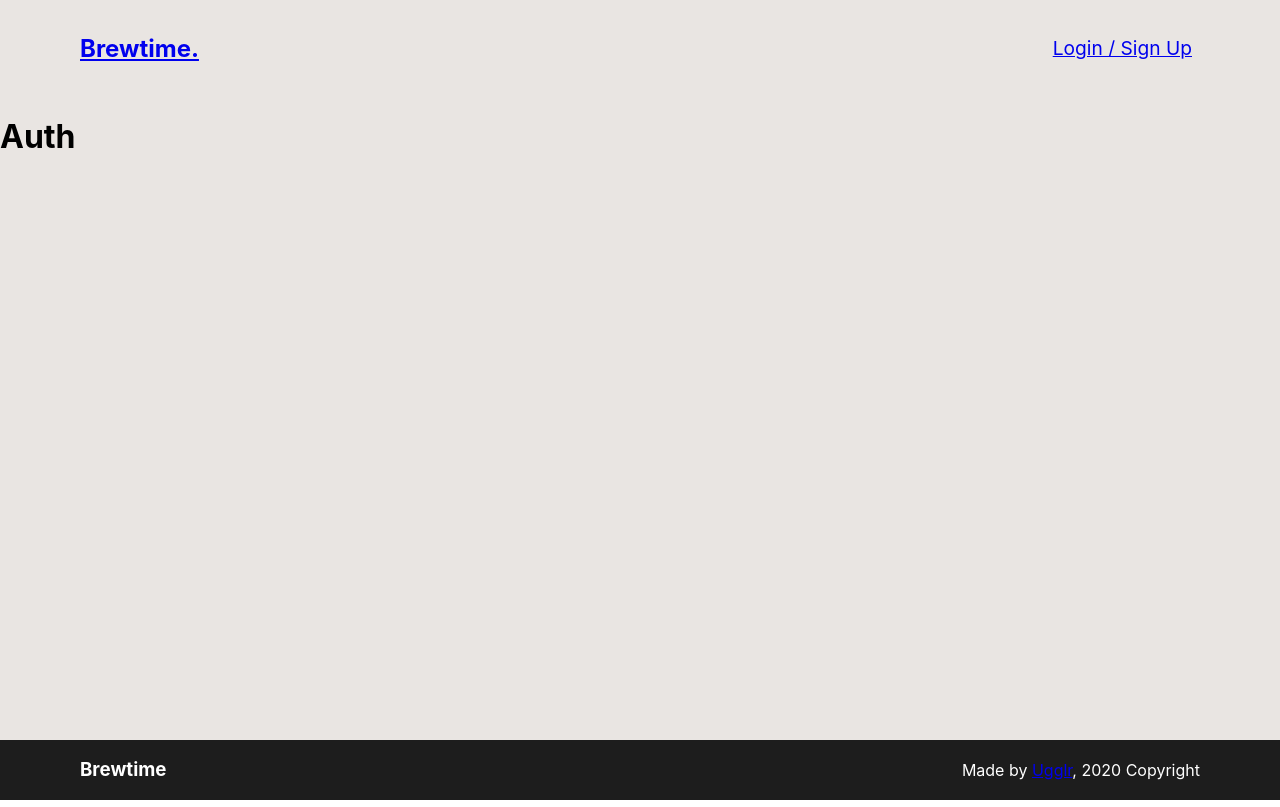
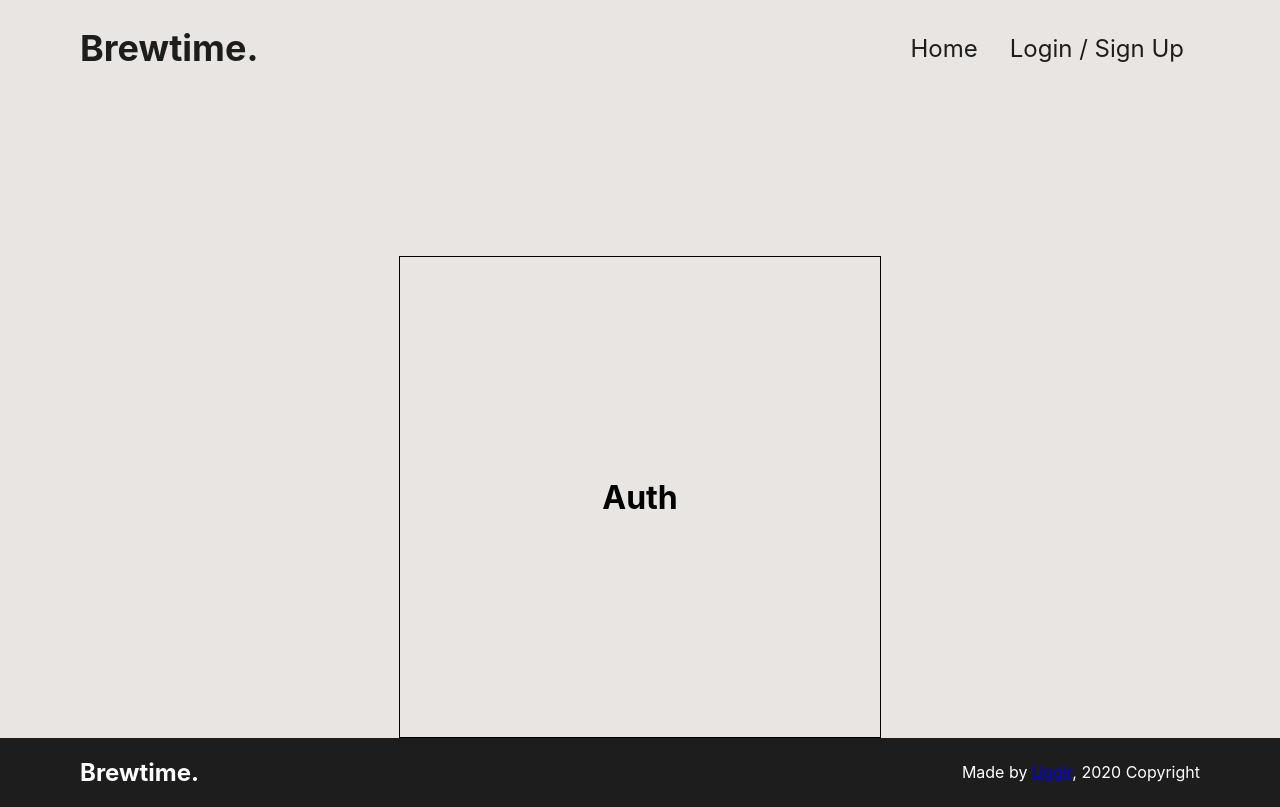
Before and after one commit to ugglr/Brewtime, a React (Create React App) app in the folder frontend/: page /auth in a window 1280 px wide. Built offline with nearby package versions, Linux system fonts and the light colour scheme.

Commit message:
added subscribe field.

```diff
--- a/frontend/package.json
+++ b/frontend/package.json
@@ -8,6 +8,7 @@
     "@testing-library/user-event": "^7.1.2",
     "react": "^16.13.1",
     "react-dom": "^16.13.1",
+    "react-mailchimp-subscribe": "^2.1.0",
     "react-router-dom": "^5.1.2",
     "react-scripts": "3.4.0",
     "styled-components": "^5.0.1"
--- a/frontend/src/components/AppContainer.js
+++ b/frontend/src/components/AppContainer.js
@@ -13,8 +13,10 @@ const Body = styled.body`
   background-color: ${MAIN_BG};
 `;
 const ContentContainer = styled.div`
+  display: flex;
   flex: 1 0 auto;
   width: 100%;
+  justify-content: center;
 `;
 
 const AppContainer = props => {
--- a/frontend/src/components/Auth.js
+++ b/frontend/src/components/Auth.js
@@ -1,7 +1,17 @@
 import React from "react";
 import styled from "styled-components";
 
-const Container = styled.div``;
+const Container = styled.div`
+  display: flex;
+  align-items: center;
+  justify-content: center;
+  margin-top: 10rem;
+  width: 30rem;
+  height: 30rem;
+  border-color: black;
+  border-width: 1px;
+  border-style: solid;
+`;
 
 const Auth = () => {
   return (
--- a/frontend/src/components/Button.js
+++ b/frontend/src/components/Button.js
@@ -0,0 +1,34 @@
+import React from "react";
+import styled, { css } from "styled-components";
+
+import { FERN_GREEN as PrimaryColor } from "./Theme/colors";
+
+const Button = styled.button`
+  background: transparent;
+  border-radius: 3px;
+  border: 2px solid ${PrimaryColor};
+  color: ${PrimaryColor};
+  margin: 0 1em;
+  padding: 0.25em 1em;
+  font-size: 1.5rem;
+  cursor: pointer;
+
+  ${props =>
+    props.primary &&
+    css`
+      background: ${PrimaryColor};
+      color: white;
+
+      &:hover {
+        background: transparent;
+        color: ${PrimaryColor};
+      }
+    `};
+`;
+
+const B = props => {
+  if (!props.onClick) return <Button>No Onclick</Button>;
+  return <Button {...props}>{props.children}</Button>;
+};
+
+export default B;
--- a/frontend/src/components/Footer.js
+++ b/frontend/src/components/Footer.js
@@ -24,7 +24,7 @@ const Footer = () => {
   return (
     <FooterContainer>
       <NameContainer>
-        <h3>Brewtime</h3>
+        <h2>Brewtime.</h2>
       </NameContainer>
       <CopyContainer>
         <p>
--- a/frontend/src/components/Header.js
+++ b/frontend/src/components/Header.js
@@ -1,15 +1,19 @@
 import React from "react";
 import styled from "styled-components";
 
-import { MAIN_BG, BLACK } from "./Theme/colors";
+import MailchimpSubscribe from "react-mailchimp-subscribe";
+import SubscribeForm from "./SubscribeForm";
+
+import { BLACK } from "./Theme/colors";
+
+const url =
+  "https://app.us19.list-manage.com/subscribe/post?u=d14a388ae39a3ae53bff9dc31&amp;id=87fb0a61c2";
 
 const HeaderContainer = styled.div`
-  height: 50vh;
+  height: 45vh;
   padding: 1.2em 1.2rem;
   display: flex;
   flex-direction: column;
-  align-items: center;
-  justify-content: center;
 `;
 const TextContainer = styled.div``;
 const Title = styled.h1`
@@ -25,6 +29,7 @@ const Subtitle = styled.h2`
   color: ${BLACK};
   font-size: 2rem;
 `;
+const SubscribeFormContainer = styled.div``;
 
 const Header = props => {
   return (
@@ -34,6 +39,20 @@ const Header = props => {
         <Title2>{props.title2}</Title2>
         <Subtitle>{props.subtitle}</Subtitle>
       </TextContainer>
+      {props.subscribeForm && (
+        <SubscribeFormContainer>
+          <MailchimpSubscribe
+            url={url}
+            render={({ subscribe, status, message }) => (
+              <SubscribeForm
+                status={status}
+                message={message}
+                onValidated={formData => subscribe(formData)}
+              />
+            )}
+          />
+        </SubscribeFormContainer>
+      )}
     </HeaderContainer>
   );
 };
--- a/frontend/src/components/Landing.js
+++ b/frontend/src/components/Landing.js
@@ -11,7 +11,8 @@ const Landing = () => {
       <Header
         title='Brewtime.'
         title2='Keep track of your pour-overs'
-        subtitle='For people who like their V60 a litle too much...'
+        subtitle="We won't tell you how to become master of your brew."
+        subscribeForm
       />
     </Container>
   );
--- a/frontend/src/components/Navbar.js
+++ b/frontend/src/components/Navbar.js
@@ -1,6 +1,8 @@
 import React from "react";
 import { Link } from "react-router-dom";
 import styled from "styled-components";
+
+import { BLACK } from "./Theme/colors";
 
 const NavContainer = styled.nav`
   width: 100%;
@@ -22,22 +24,35 @@ const UL = styled.ul`
 `;
 const LI = styled.li`
   display: inline;
-  padding: 8px 8px;
+  padding: 8px 16px;
   font-size: 1.2rem;
+`;
+
+const StyledLink = styled(Link)`
+  font-size: 1.5rem;
+  text-decoration: none;
+  color: ${BLACK};
+
+  &:hover {
+    color: white;
+  }
 `;
 
 const Navbar = () => {
   return (
     <NavContainer>
       <LogoContainer>
-        <Link to='/'>
+        <StyledLink to='/'>
           <h2>Brewtime.</h2>
-        </Link>
+        </StyledLink>
       </LogoContainer>
       <LinksContainer>
         <UL>
           <LI>
-            <Link to='/auth'>Login / Sign Up</Link>
+            <StyledLink to='/'>Home</StyledLink>
+          </LI>
+          <LI>
+            <StyledLink to='/auth'>Login / Sign Up</StyledLink>
           </LI>
         </UL>
       </LinksContainer>
--- /dev/null
+++ b/frontend/src/components/SubscribeForm.js
@@ -0,0 +1,62 @@
+import React from "react";
+import styled from "styled-components";
+
+import Button from "./Button";
+
+const Container = styled.div`
+  display: flex;
+  flex-direction: column;
+`;
+const CallToActionText = styled.p``;
+const FormsWrapper = styled.div`
+  display: flex;
+`;
+const StyledInput = styled.input`
+  padding: 5px;
+  font-size: 2rem;
+`;
+
+const SubscribeForm = ({ status, message, onValidated }) => {
+  let email;
+  const submit = () =>
+    email &&
+    email.value.indexOf("@") > -1 &&
+    onValidated({
+      EMAIL: email.value
+    });
+
+  return (
+    <Container>
+      <CallToActionText>
+        If you are interested in this project please subscribe for major
+        announcements!
+      </CallToActionText>
+      <FormsWrapper>
+        <StyledInput
+          ref={node => (email = node)}
+          type='email'
+          placeholder='Email Subscribe! '
+        />
+        <Button primary onClick={submit}>
+          Submit
+        </Button>
+      </FormsWrapper>
+
+      {status === "sending" && <div style={{ color: "blue" }}>sending...</div>}
+      {status === "error" && (
+        <div
+          style={{ color: "red" }}
+          dangerouslySetInnerHTML={{ __html: message }}
+        />
+      )}
+      {status === "success" && (
+        <div
+          style={{ color: "green" }}
+          dangerouslySetInnerHTML={{ __html: message }}
+        />
+      )}
+    </Container>
+  );
+};
+
+export default SubscribeForm;
--- a/frontend/src/components/Theme/colors.js
+++ b/frontend/src/components/Theme/colors.js
@@ -1,2 +1,5 @@
 export const MAIN_BG = "#E9E5E2";
 export const BLACK = "#1D1D1D";
+
+export const FERN_GREEN = "#3E7441";
+export const PULLMAN_GREEN = "#423B0B";
```
Also changed, not shown: 2 other files (tests, documents, lock files or other folders).
